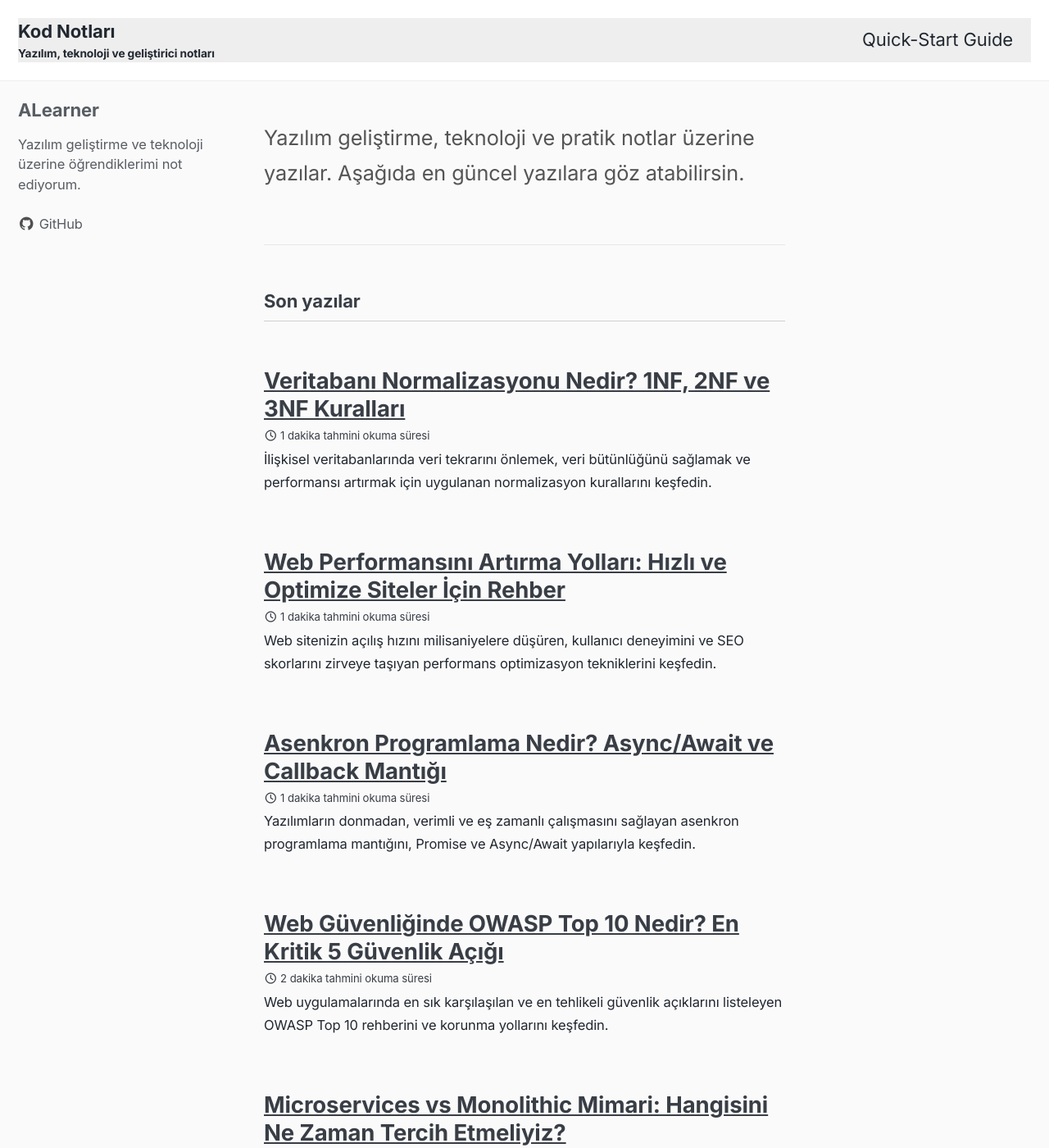
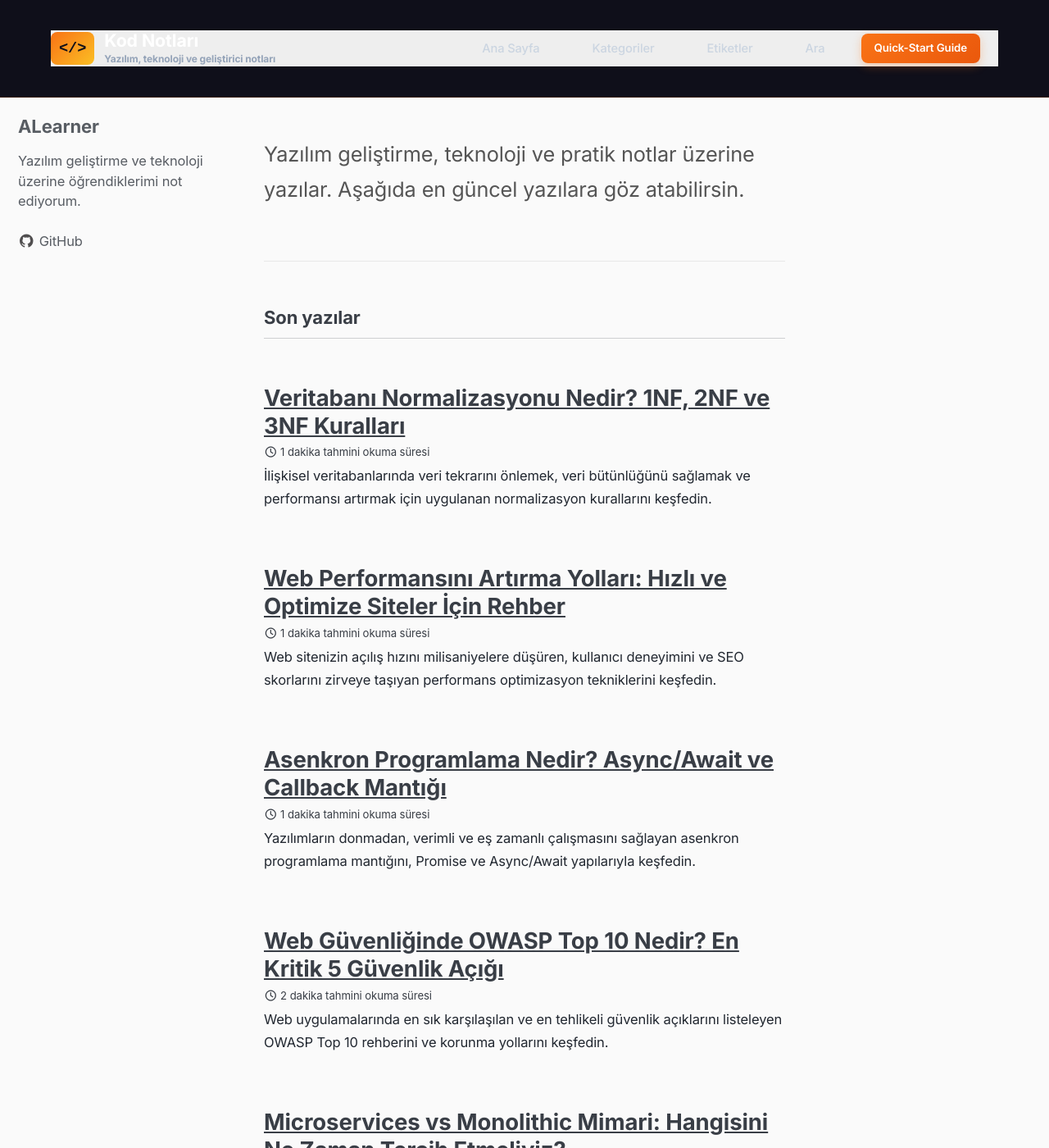
Before and after one commit to ADevLearner/ADevLearner.github.io, a Jekyll site: the page built from index.html, in a window 1280 px wide and 1400 px high. Shown: the whole window at 82% size. Built offline with Jekyll 4.4.1, drawn with Linux system fonts in a browser that asks for light colours; cached includes are drawn as plain includes; the list of posts is cut into pages by our own code.

Commit message:
Enhance masthead with new layout and styles
Updated the masthead layout and styles, added navigation links, and included a Quick Start button.

```diff
--- a/_includes/masthead.html
+++ b/_includes/masthead.html
@@ -1,40 +1,143 @@
-{% assign locale = include.locale | default: site.locale %}
-{% capture logo_path %}{{ site.logo }}{% endcapture %}
-
-<div class="masthead">
+<div class="custom-masthead">
   <div class="masthead__inner-wrap">
     <div class="masthead__menu">
-      <nav id="site-nav" class="greedy-nav" aria-label="Primary navigation">
-        {% unless logo_path == empty %}
-          <a class="site-logo" href="{{ '/' | relative_url }}"><img src="{{ logo_path | relative_url }}" alt="{{ site.masthead_title | default: site.title }}"></a>
-        {% endunless %}
+      <nav id="site-nav" class="greedy-nav">
+        <!-- Site Başlığı ve Logosu -->
         <a class="site-title" href="{{ '/' | relative_url }}">
-          {{ site.masthead_title | default: site.title | escape_once | strip }}
-          {% if site.subtitle %}<span class="site-subtitle">{{ site.subtitle | escape_once | strip }}</span>{% endif %}
+          <span class="logo-icon">&lt;/&gt;</span>
+          <div class="site-title-text">
+            <strong>Kod Notları</strong>
+            <span class="site-subtitle">Yazılım, teknoloji ve geliştirici notları</span>
+          </div>
         </a>
+
+        <!-- Menü Linkleri -->
         <ul class="visible-links">
-          {%- for link in site.data.navigation.main -%}
-            <li class="masthead__menu-item">
-              <a
-                href="{{ link.url | relative_url }}"
-                {% if link.description %} title="{{ link.description }}"{% endif %}
-                {% if link.target %} target="{{ link.target }}"{% endif %}
-              >{{ link.title }}</a>
-            </li>
-          {%- endfor -%}
+          <li class="masthead__menu-item">
+            <a href="{{ '/' | relative_url }}">Ana Sayfa</a>
+          </li>
+          <li class="masthead__menu-item">
+            <a href="{{ '/categories/' | relative_url }}">Kategoriler</a>
+          </li>
+          <li class="masthead__menu-item">
+            <a href="{{ '/tags/' | relative_url }}">Etiketler</a>
+          </li>
+          <li class="masthead__menu-item">
+            <a href="{{ '/search/' | relative_url }}">Ara</a>
+          </li>
         </ul>
-        {% if site.search == true %}
-        <button class="search__toggle" type="button">
-          <span class="visually-hidden">{{ site.data.ui-text[locale].search_label | default: "Toggle search" }}</span>
-          <i class="fas fa-search"></i>
-        </button>
-        {% endif %}
-        <button class="greedy-nav__toggle hidden" type="button">
-          <span class="visually-hidden">{{ site.data.ui-text[locale].menu_label | default: "Toggle menu" }}</span>
-          <div class="navicon"></div>
-        </button>
-        <ul class="hidden-links hidden"></ul>
+
+        <!-- Sağ Üst Ekstra Buton / Quick Start -->
+        <div class="header-actions">
+          <a href="https://github.com/ADevLearner/ADevLearner.github.io" target="_blank" class="quick-start-btn">
+            Quick-Start Guide
+          </a>
+        </div>
       </nav>
     </div>
   </div>
 </div>
+
+<style>
+  .custom-masthead {
+    background-color: #0f0f1a;
+    border-bottom: 1px solid rgba(249, 115, 22, 0.2);
+    padding: 15px 30px;
+    position: sticky;
+    top: 0;
+    z-index: 1000;
+  }
+
+  .custom-masthead .masthead__inner-wrap {
+    max-width: 1200px;
+    margin: 0 auto;
+  }
+
+  .custom-masthead .greedy-nav {
+    display: flex;
+    align-items: center;
+    justify-content: space-between;
+    flex-wrap: wrap;
+  }
+
+  .custom-masthead .site-title {
+    display: flex;
+    align-items: center;
+    text-decoration: none;
+    color: #ffffff;
+    gap: 12px;
+  }
+
+  .custom-masthead .logo-icon {
+    background: linear-gradient(135deg, #f97316, #fbbf24);
+    color: #0f0f1a;
+    font-weight: bold;
+    padding: 6px 10px;
+    border-radius: 8px;
+    font-size: 14pt;
+    font-family: monospace;
+  }
+
+  .custom-masthead .site-title-text strong {
+    font-size: 16pt;
+    color: #ffffff;
+    display: block;
+    line-height: 1.2;
+  }
+
+  .custom-masthead .site-subtitle {
+    font-size: 9pt;
+    color: #94a3b8;
+    display: block;
+  }
+
+  .custom-masthead .visible-links {
+    list-style: none;
+    display: flex;
+    gap: 20px;
+    margin: 0;
+    padding: 0;
+  }
+
+  .custom-masthead .masthead__menu-item a {
+    color: #cbd5e1;
+    text-decoration: none;
+    font-weight: 500;
+    font-size: 11pt;
+    transition: color 0.2s ease;
+  }
+
+  .custom-masthead .masthead__menu-item a:hover {
+    color: #f97316;
+  }
+
+  .custom-masthead .quick-start-btn {
+    background: linear-gradient(135deg, #f97316, #ea580c);
+    color: #ffffff;
+    padding: 8px 16px;
+    border-radius: 8px;
+    text-decoration: none;
+    font-weight: 600;
+    font-size: 10pt;
+    box-shadow: 0 4px 12px rgba(249, 115, 22, 0.3);
+    transition: transform 0.2s ease, opacity 0.2s ease;
+  }
+
+  .custom-masthead .quick-start-btn:hover {
+    transform: translateY(-2px);
+    opacity: 0.95;
+    color: #ffffff;
+  }
+
+  @media (max-width: 768px) {
+    .custom-masthead .greedy-nav {
+      flex-direction: column;
+      gap: 15px;
+      align-items: flex-start;
+    }
+    .custom-masthead .visible-links {
+      flex-wrap: wrap;
+      gap: 15px;
+    }
+  }
+</style>
```
